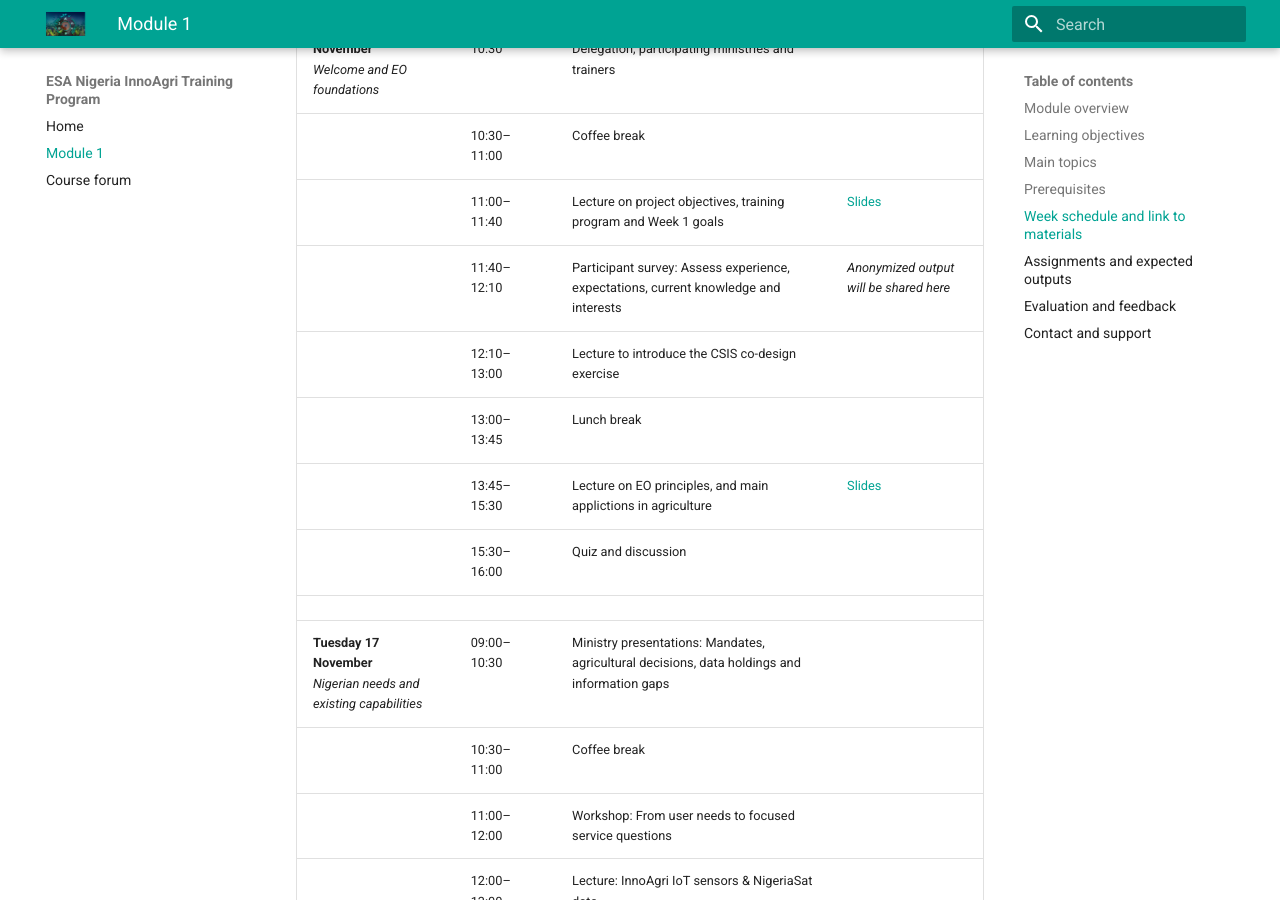
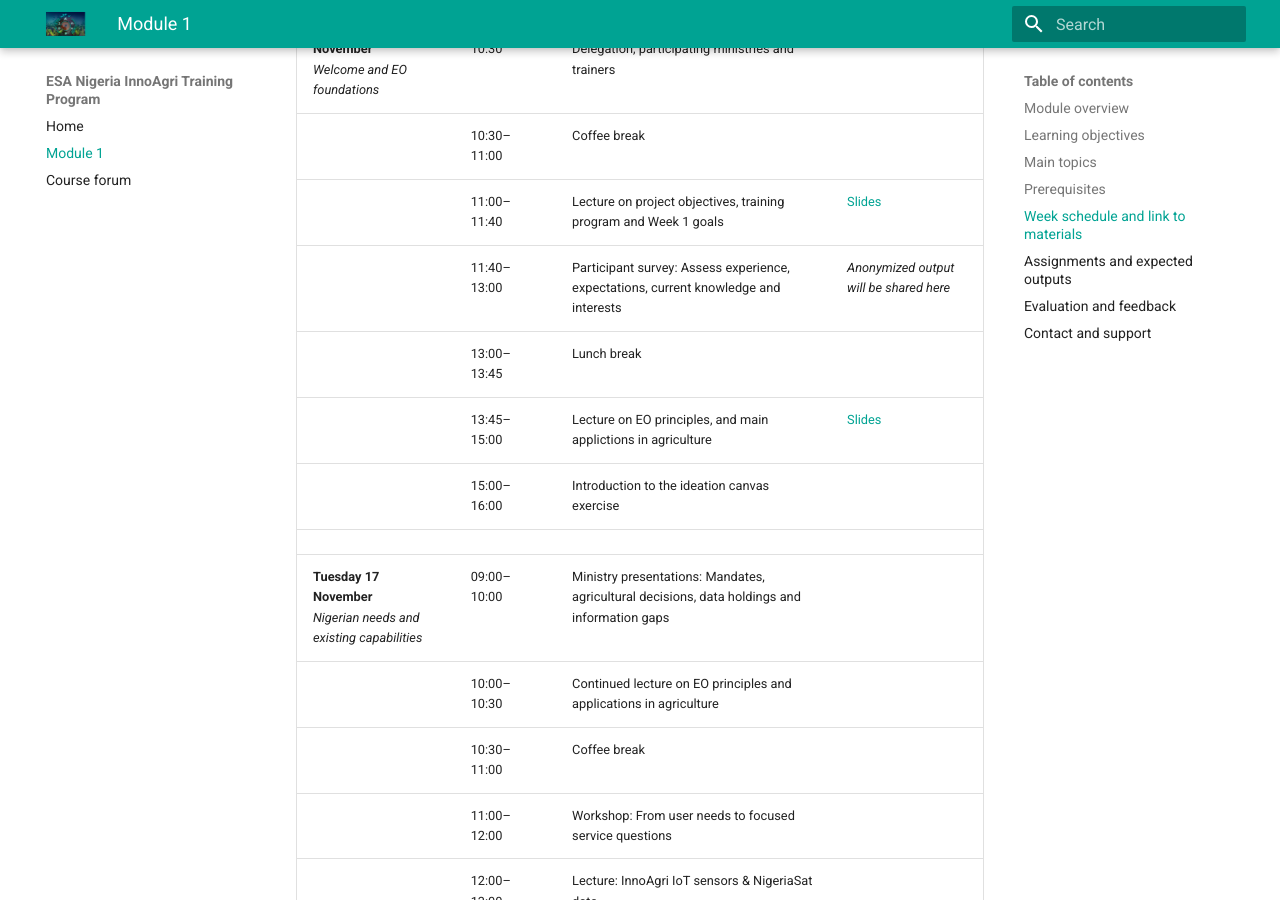
Before and after one commit to ESA-Nigeria-InnoAgri/InnoAgri-training, an MkDocs documentation site: the page built from docs/module-01/index.md, in a window 1280 px wide and 900 px high, scrolled down 3117 px. Built offline with MkDocs 1.6.1 and Material for MkDocs 9.7.7, drawn with Linux system fonts in a browser that asks for light colours.

Commit message:
update day 1 schedule

```diff
--- a/docs/module-01/index.md
+++ b/docs/module-01/index.md
@@ -97,13 +97,13 @@ All participants are requested to:
 | **Monday 16 November**<br>*Welcome and EO foundations* | 09:00–10:30 | Welcome remarks by NASRDA, EU Delegation, participating ministries and trainers | |
 | | 10:30–11:00 | Coffee break | |
 | | 11:00–11:40 | Lecture on project objectives, training program and Week 1 goals | [Slides](../module-01/resources/lectures/1_project_intro.pdf) |
-| | 11:40–12:10 | Participant survey: Assess experience, expectations, current knowledge and interests | *Anonymized output will be shared here* |
-| | 12:10–13:00 | Lecture to introduce the CSIS co-design exercise | |
+| | 11:40–13:00 | Participant survey: Assess experience, expectations, current knowledge and interests | *Anonymized output will be shared here* |
 | | 13:00–13:45 | Lunch break | |
-| | 13:45–15:30 | Lecture on EO principles, and main applictions in agriculture | [Slides](../module-01/resources/lectures/4_Introduction_EO_for_agriculture.pdf) |
-| | 15:30–16:00 | Quiz and discussion | |
+| | 13:45–15:00 | Lecture on EO principles, and main applictions in agriculture | [Slides](../module-01/resources/lectures/4_Introduction_EO_for_agriculture.pdf) |
+| | 15:00–16:00 | Introduction to the ideation canvas exercise | |
 | | | | |
-| **Tuesday 17 November**<br>*Nigerian needs and existing capabilities* | 09:00–10:30 | Ministry presentations: Mandates, agricultural decisions, data holdings and information gaps | |
+| **Tuesday 17 November**<br>*Nigerian needs and existing capabilities* | 09:00–10:00 | Ministry presentations: Mandates, agricultural decisions, data holdings and information gaps | |
+| | 10:00–10:30 | Continued lecture on EO principles and applications in agriculture | |
 | | 10:30–11:00 | Coffee break | |
 | | 11:00–12:00 | Workshop: From user needs to focused service questions | |
 | | 12:00–13:00 | Lecture: InnoAgri IoT sensors & NigeriaSat data | |
```
